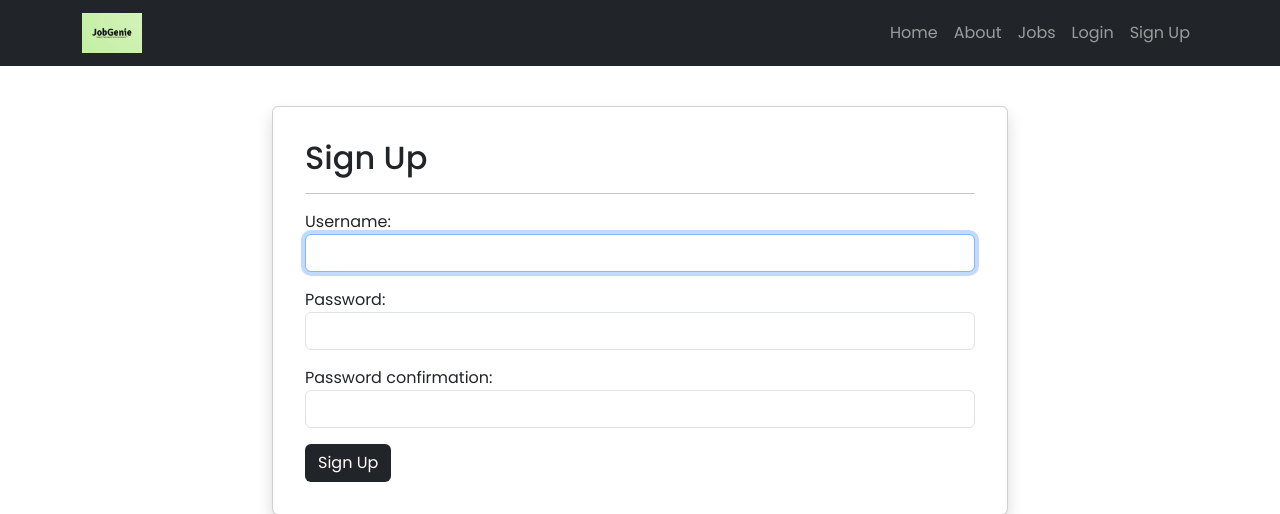
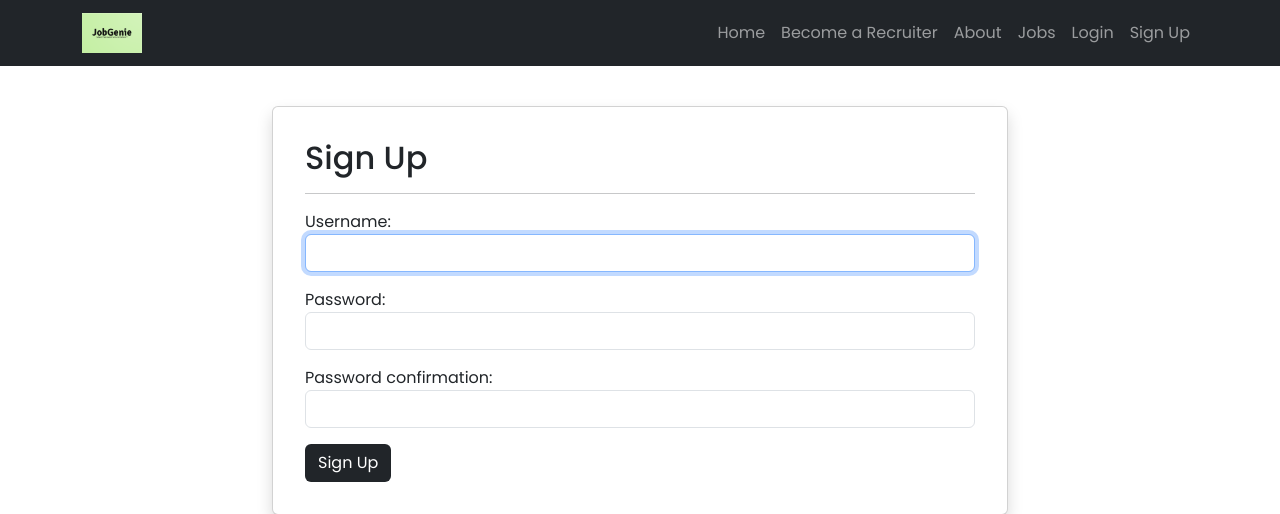
Before and after one commit to meeraranjan/jobgenie, a Django app: page /accounts/signup/ in a window 1280 px wide. Shown: the top 514 px of the page. Run offline with Django 5.2, Linux system fonts and the light colour scheme; parts of the project's set-up code (start-up, migrations or seed data) failed here and were passed over; some libraries are stand-ins or nearby versions.

Commit message:
Update base template navbar to add Become a Recruiter / Dashboard links

```diff
--- a/jobgenie/templates/base.html
+++ b/jobgenie/templates/base.html
@@ -35,6 +35,18 @@
                             <a class="nav-link {% if request.resolver_match.url_name == 'home.index' %}active{% endif %}"
                                 href="{% url 'home.index' %}">Home</a>
                         </li>
+                        <li class="nav-item">
+                            {% if user.is_authenticated %}
+                                {% if user.recruiter_profile %}
+                                    <a class="nav-link" href="{% url 'recruiters:dashboard' %}">Recruiter Dashboard</a>
+                                {% else %}
+                                    <a class="nav-link" href="{% url 'recruiters:signup' %}">Become a Recruiter</a>
+                                {% endif %}
+                            {% else %}
+                                <a class="nav-link" href="{% url 'accounts.signup' %}?next={% url 'recruiters:signup' %}">Become a Recruiter</a>
+                            {% endif %}
+                        </li>
+
                         <li class="nav-item">
                             <a class="nav-link {% if request.resolver_match.url_name == 'home.about' %}active{% endif %}"
                                 href="{% url 'home.about' %}">About</a>
```
